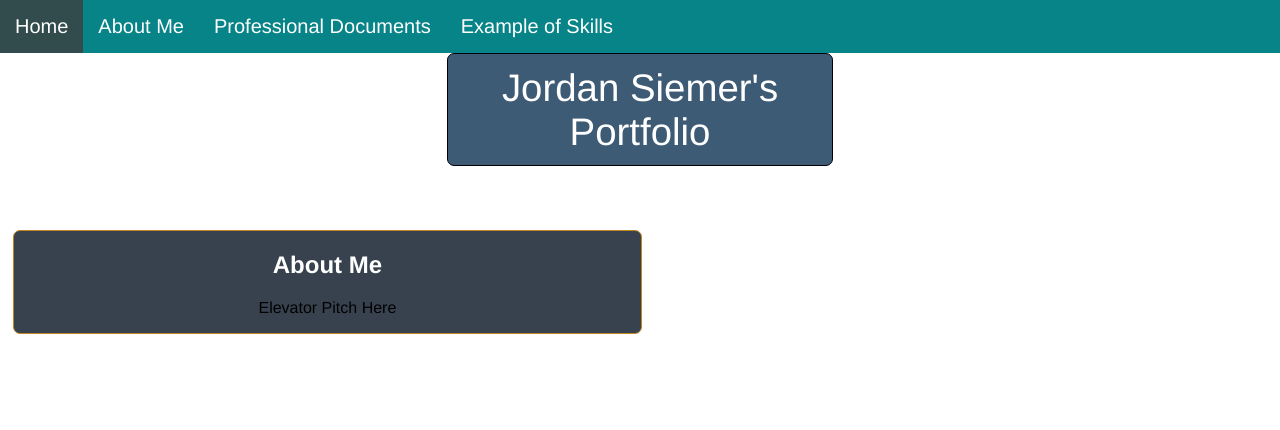
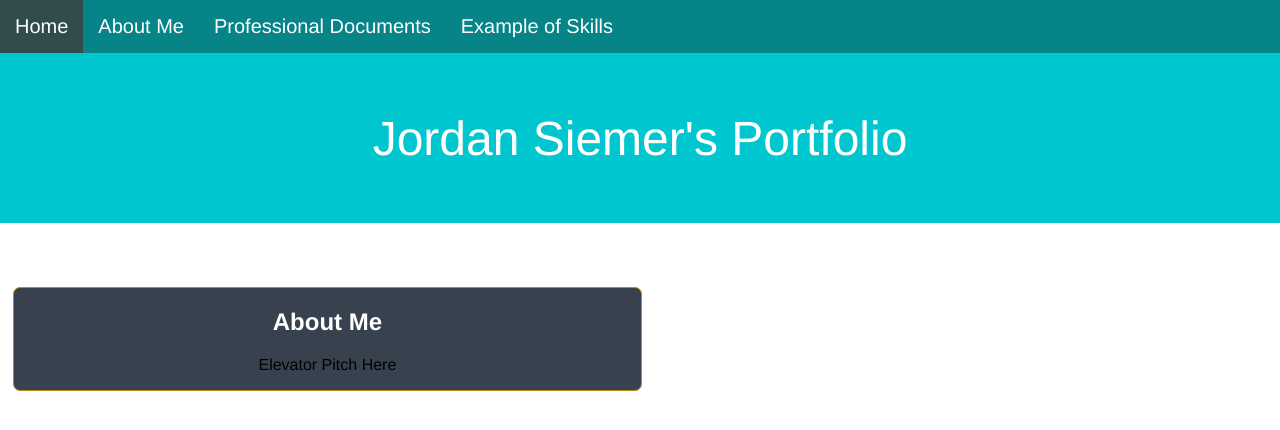
Before and after one commit to UnfundedRacer19/UnfundedRacer19.github.io, a plain HTML site: page index.html in a window 1280 px wide. Drawn offline with Linux system fonts and the light colour scheme.

Commit message:
nnneeewwww

```diff
--- a/index.html
+++ b/index.html
@@ -16,10 +16,12 @@
             <a href="professional_docs.html">Professional Documents</a>
             <a href="exofskills.html">Example of Skills</a>
         </div>
+        <div class="headerback">
+            <div class="topheader">
+                <p>Jordan Siemer's Portfolio</p>
+            </div>
+        </div>
 
-        <div class="topheader">
-            <p>Jordan Siemer's Portfolio</p>
-        </div>
         <div class="aboutme">
             <h2>About Me</h2>
             <p>Elevator Pitch Here</p>
--- a/style.css
+++ b/style.css
@@ -38,23 +38,18 @@ body::-webkit-scrollbar {
 /* ------ BELOW IS FOR INDEX.HTML */
 /* THIS IS FOR ALL */
 .topheader {
-    display:inherit;
-    width: 30%;
     margin: auto;
+    width:50%;
     text-align: center;
-    border-style: solid;
-    border-radius: 7px;
-    border-width: 1px;
-    border-color: black;
-    background-color: #3e5b76;
+    background-color:#00c6cf;
 }
 .topheader p {
-    font-size: 240%;
+    font-size: 300%;
     color: #ffffff;
     margin: 3%;
 }
 .headerback {
-    padding: 5% auto auto auto;
+    padding: 3% 0px 3% 0px;
     background-color:#00c6cf;
 }
 
@@ -74,7 +69,7 @@ body::-webkit-scrollbar {
     color:#ffffff;
 }
 
-/*------BELOW IS FOR PROFESSIONAL_DOCS.HTML*/
+/* ------ BELOW IS FOR PROFESSIONAL_DOCS.HTML */
 .flex-sect {
     display:flex;
     flex-wrap:wrap;
@@ -91,7 +86,7 @@ body::-webkit-scrollbar {
     text-align:center;
     background-color:#37424e;
     color:#ffffff;
-    flex:40%;
+    flex:50%;
 }
 
 .resumediv, .coverletterdiv {
```
Also changed, not shown: aboutme.html (+5 -2 lines), exofskills.html (+5 -3 lines), professional_docs.html (+0 -1 lines).
